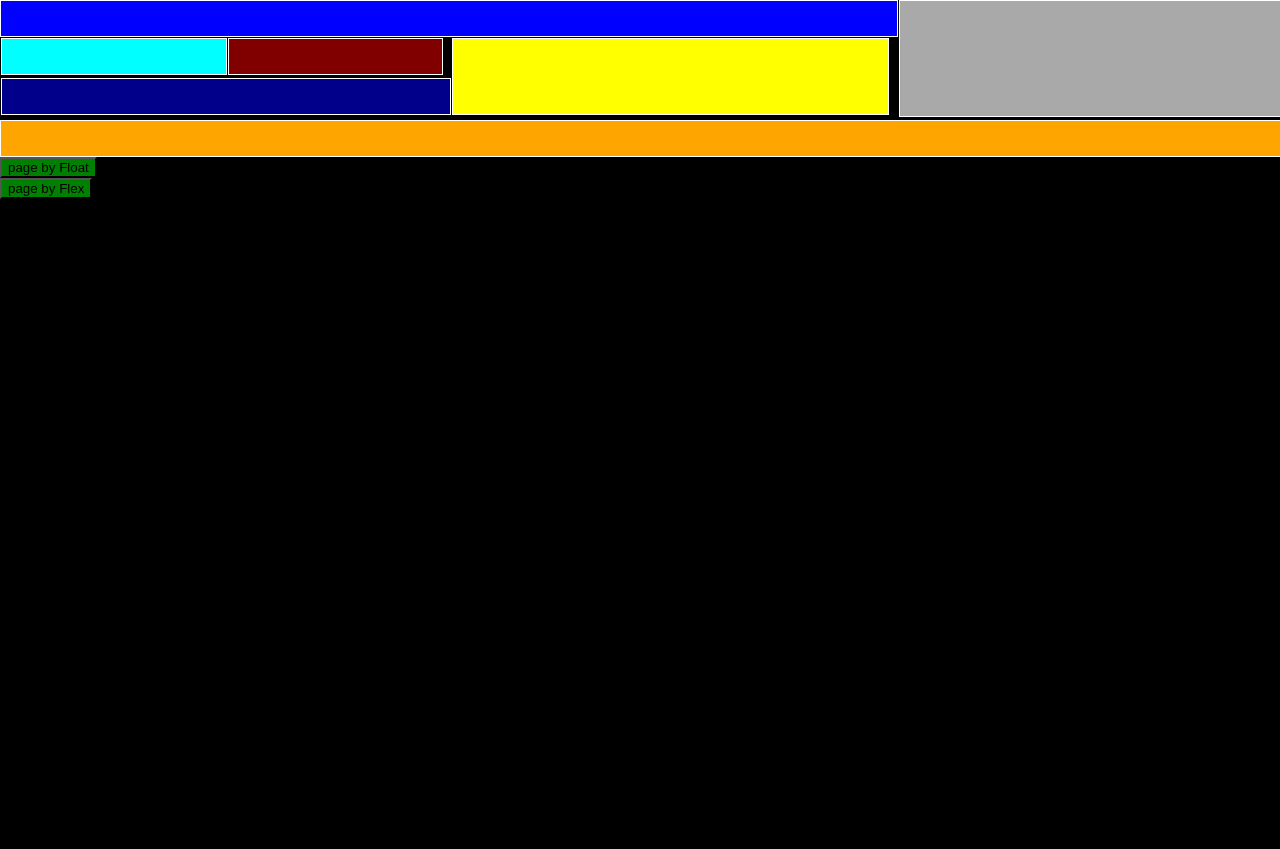
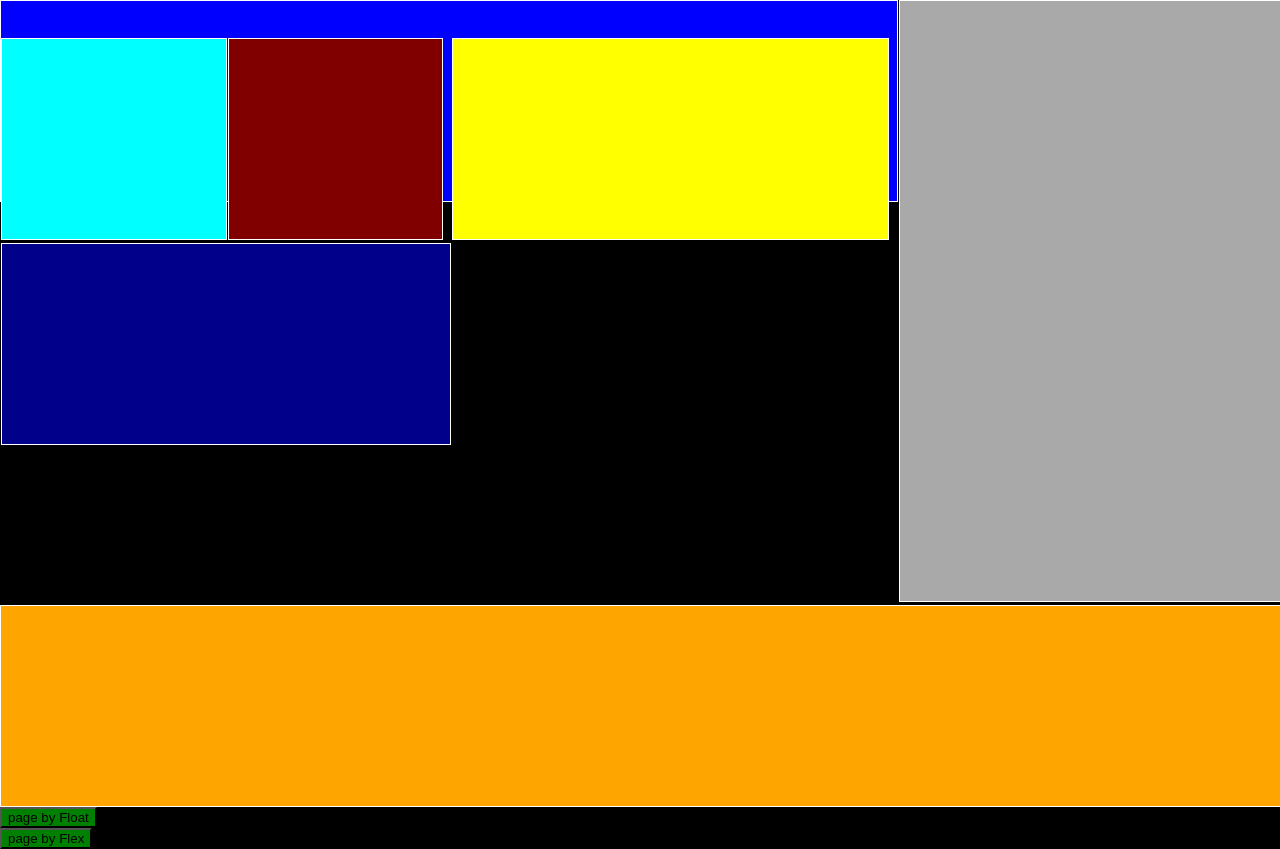
Before and after one commit to User0A/pz-1-6, a website: page indexG.html in a window 1280 px wide. Before the commit the page ends 800 px from the top, so only its background shows below. Drawn offline with Linux system fonts and the light colour scheme.

Commit message:
grid commit

```diff
--- a/css/styleG.css
+++ b/css/styleG.css
@@ -19,7 +19,7 @@ body{
     display: grid;
     background-color: blue;
     width: 100%;
-    height: 35px;
+    height: 200px;
     border: 1px white solid;
     margin-bottom: 3px;
 }
@@ -27,7 +27,7 @@ body{
     display: grid;
     background-color: darkgray;
     width: 100%;
-    height: 115px;
+    height: 600px;
     border: 1px white solid;
     margin-left: 3px;
 }
@@ -42,7 +42,7 @@ body{
 .aqua{
     background-color: aqua;
     width: 100%;
-    height: 35px;
+    height: 200px;
     border: 1px white solid;
     margin-top: 37px;
 
@@ -50,7 +50,7 @@ body{
 .maroon{;
     background-color: maroon;
     width: 95%;
-    height: 35px;
+    height: 200px;
     border: 1px white solid;
     margin-left: 3px;
     margin-top: 37px;
@@ -58,7 +58,7 @@ body{
 .yellow{
     background-color: yellow;
     width: 97%;
-       height: 75px;
+       height: 200px;
     border: 1px white solid;
     margin-left: 3px;
     margin-top: 37px;
@@ -67,7 +67,7 @@ body{
     display: grid;
     background-color: darkblue;
     width: 200%;
-    height: 35px;
+    height: 200px;
     border: 1px white solid;
     margin-top: 3px;
 }
@@ -75,7 +75,7 @@ body{
     display: grid;
     background-color: orange;
     width: 100%;
-    height: 35px;
+    height: 200px;
     margin-top: 3px;
     border: 1px white solid;
 }
```
